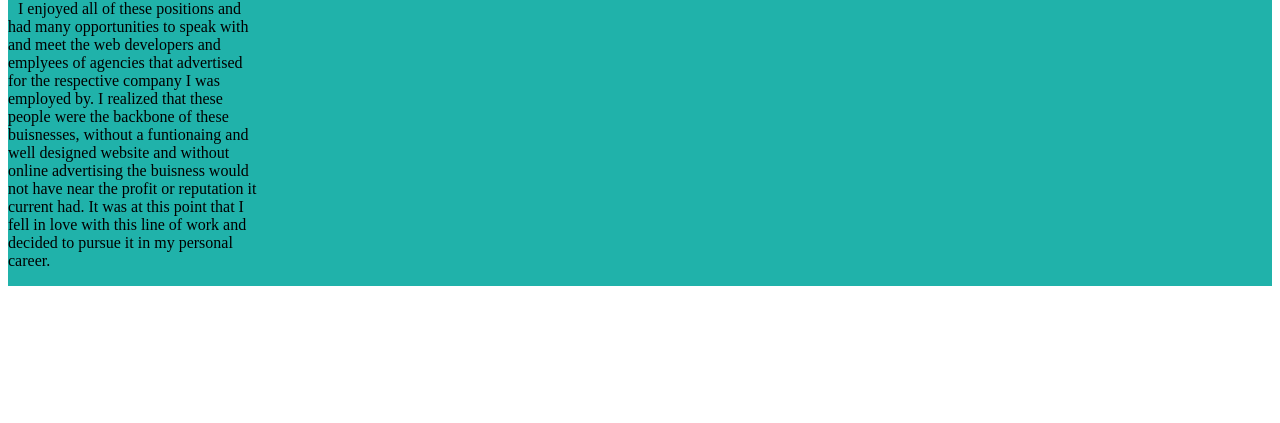
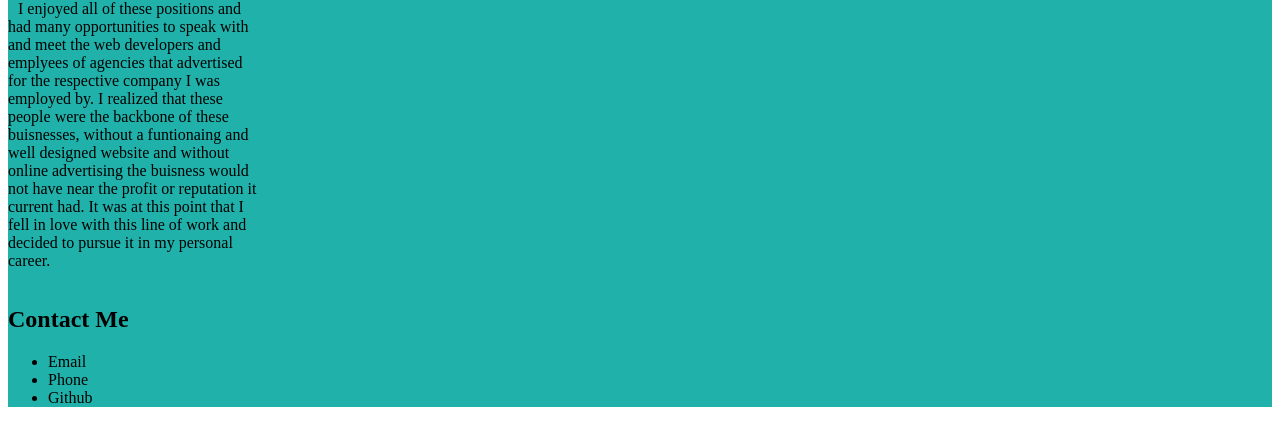
Before and after one commit to AKStamps/professional-portfoilo, a plain HTML site: page index.html in a window 1280 px wide. Shown: the part 591-1014 px from the top of the page. Before the commit the page ends 885 px from the top, so only its background shows below. Drawn offline with Linux system fonts and the light colour scheme.

Commit message:
added about me section in html

```diff
--- a/index.html
+++ b/index.html
@@ -51,6 +51,15 @@
 
          <img src="project-1" alt="first project">
        </section>
+
+       <section class="contact-me">
+        <h2>Contact Me</h2>
+        <ul>
+            <li>Email</li>
+            <li>Phone</li>
+            <li>Github</li>
+        </ul>
+       </section>
     </main>
 </body>
 
```
